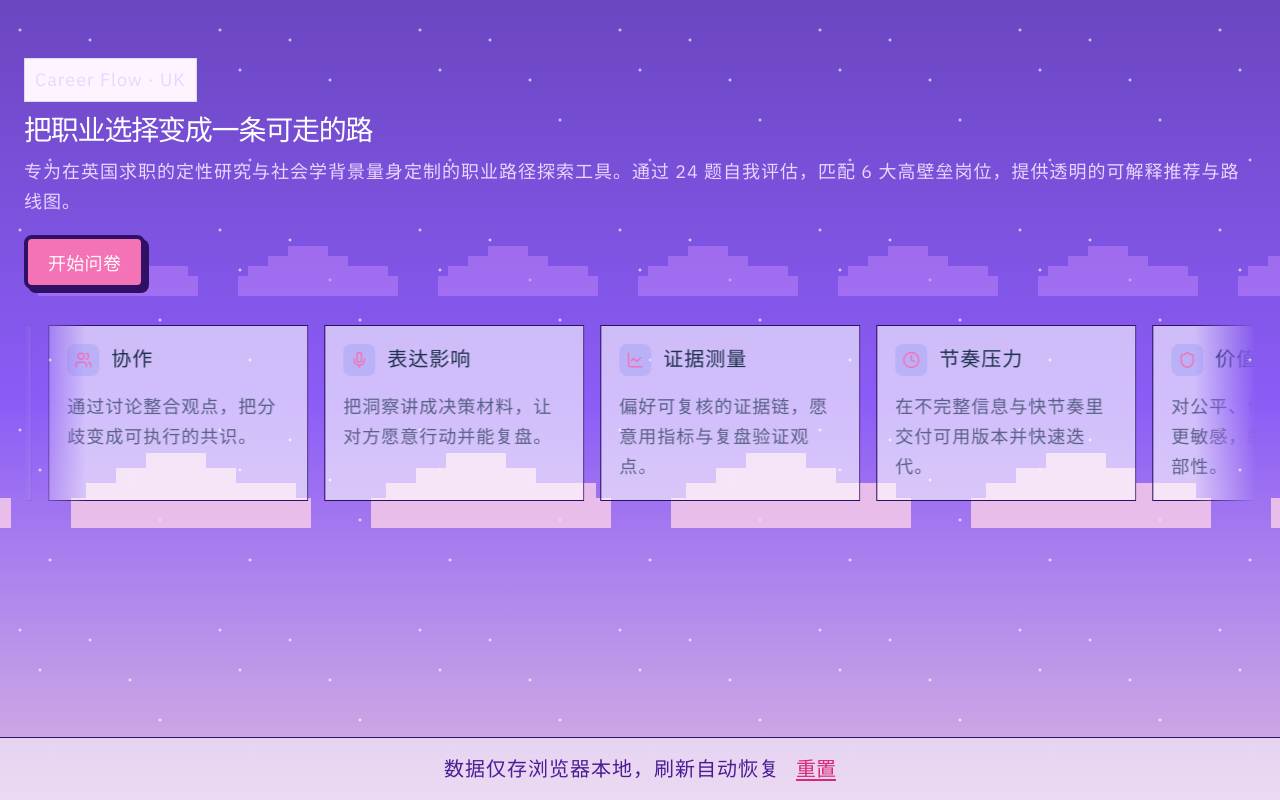
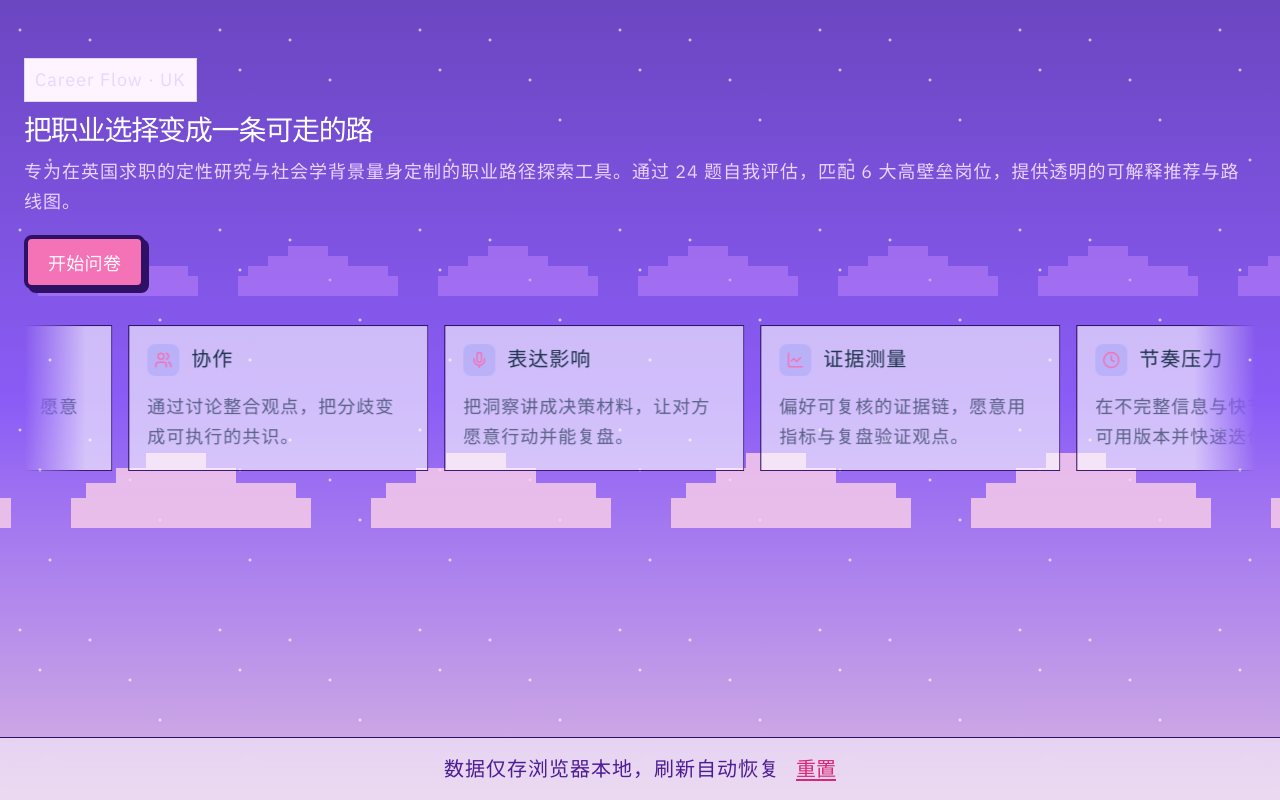
Before and after one commit to MasterFrancis/Career_Ava, a React (Vite) app: page / in a window 1280 px wide. Built offline with nearby package versions, Linux system fonts and the light colour scheme; a web font is replaced by a local one.

Commit message:
feat: Build Career Report Web App
Co-authored-by: traeagent <traeagent@users.noreply.github.com>

```diff
--- a/src/index.css
+++ b/src/index.css
@@ -1219,7 +1219,7 @@ details[open] .accordionChevron {
 }
 
 .dimExplainCardScroll {
-  flex: 0 0 260px;
+  flex: 0 0 300px;
   border: 1px solid var(--stroke);
   border-radius: var(--radius-lg);
   padding: 18px;
```
